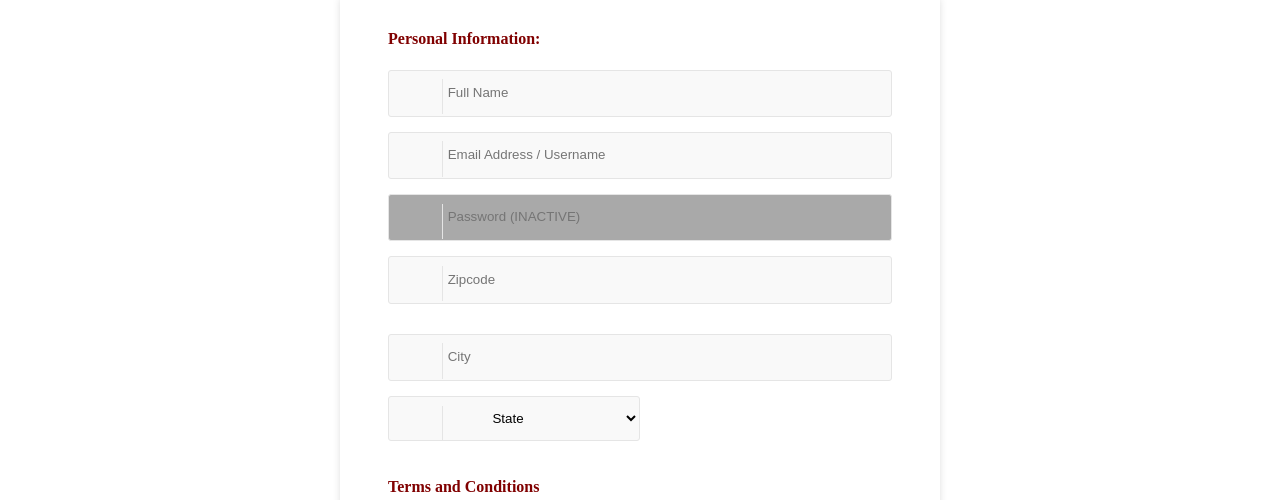
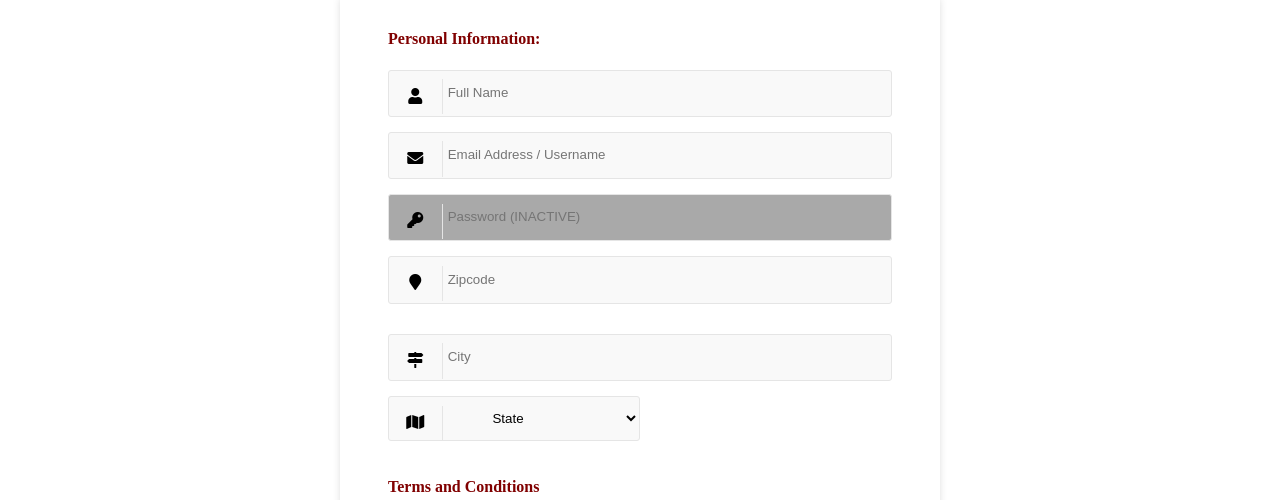
Before and after one commit to 052824-NETAzureFullstack/AssetHunter, an Angular app: page /register in a window 1280 px wide. Shown: the part 157-657 px from the top of the page. Built offline with nearby package versions, Linux system fonts and the light colour scheme.

Commit message:
Added UI icons

```diff
--- a/src/app/login/login.component.html
+++ b/src/app/login/login.component.html
@@ -1,4 +1,7 @@
 
+<head>
+  <link rel="stylesheet" href="https://cdnjs.cloudflare.com/ajax/libs/font-awesome/5.15.3/css/all.min.css" />
+</head>
 
   <main class="main">
       <div class="container">
@@ -7,9 +10,9 @@
           <div class="row">
             <h4>Welcome Back</h4>
             <div class="input-group input-group-icon">
-                <input type="email" placeholder="Email" required>
+                <input type="email" placeholder="Email Address">
                 <div class="input-icon">
-                    <i></i>
+                  <i class="fa fa-envelope" aria-hidden="true"></i>
                 </div>
             </div>
         </div>
@@ -18,7 +21,7 @@
           <input id=password type="password" placeholder="Password (INACTIVE)" readonly>
           <a class="forgot-password"><p id="forgot-password" >Forgot Password?</p></a>
           <div class="input-icon">
-                    <i></i>
+            <i class="fa fa-key" aria-hidden="true"></i>
           </div>
         </div>
 
--- a/src/app/register/register.component.html
+++ b/src/app/register/register.component.html
@@ -9,6 +9,10 @@
     .col-third { width: 30%; display: inline-block; }
   </style>
 
+<head>
+  <link rel="stylesheet" href="https://cdnjs.cloudflare.com/ajax/libs/font-awesome/5.15.3/css/all.min.css" />
+</head>
+
   <main class="main">
       <div class="container">
         <form action="/submit_form" method="post">
@@ -19,28 +23,28 @@
             <div class="input-group input-group-icon">
               <input type="text" placeholder="Full Name">
               <div class="input-icon">
-                <i></i>
+                <i class="fa fa-user" aria-hidden="true"></i>
               </div>
             </div>
 
             <div class="input-group input-group-icon">
               <input type="email" placeholder="Email Address / Username">
               <div class="input-icon">
-                <i></i>
+                <i class="fa fa-envelope" aria-hidden="true"></i>
               </div>
             </div>
 
             <div class="input-group input-group-icon">
                 <input id=password type="password" placeholder="Password (INACTIVE)" readonly>
                 <div class="input-icon">
-                  <i></i>
+                  <i class="fa fa-key" aria-hidden="true"></i>
                 </div>
               </div>
 
             <div class="input-group input-group-icon">
               <input type="number" placeholder="Zipcode">
               <div class="input-icon">
-                <i></i>
+                <i class="fa fa-map-marker" aria-hidden="true"></i>
               </div>
             </div>
           </div>
@@ -48,7 +52,7 @@
             <div class="input-group input-group-icon">
               <input type="city" placeholder="City">
               <div class="input-icon">
-                <i></i>
+                <i class="fa fa-map-signs" aria-hidden="true"></i>
               </div>
             </div>
 
@@ -114,7 +118,8 @@
                 <option value="VI">Virgin Islands</option>
                 <option value="NA">Other</option>
              </select>
-             <div class="input-icon">
+              <div class="input-icon">
+                <i class="fa fa-map" aria-hidden="true"></i>
               <i></i>
             </div>
         </div>
```
Lines whose indentation alone changed are shown as unchanged.
